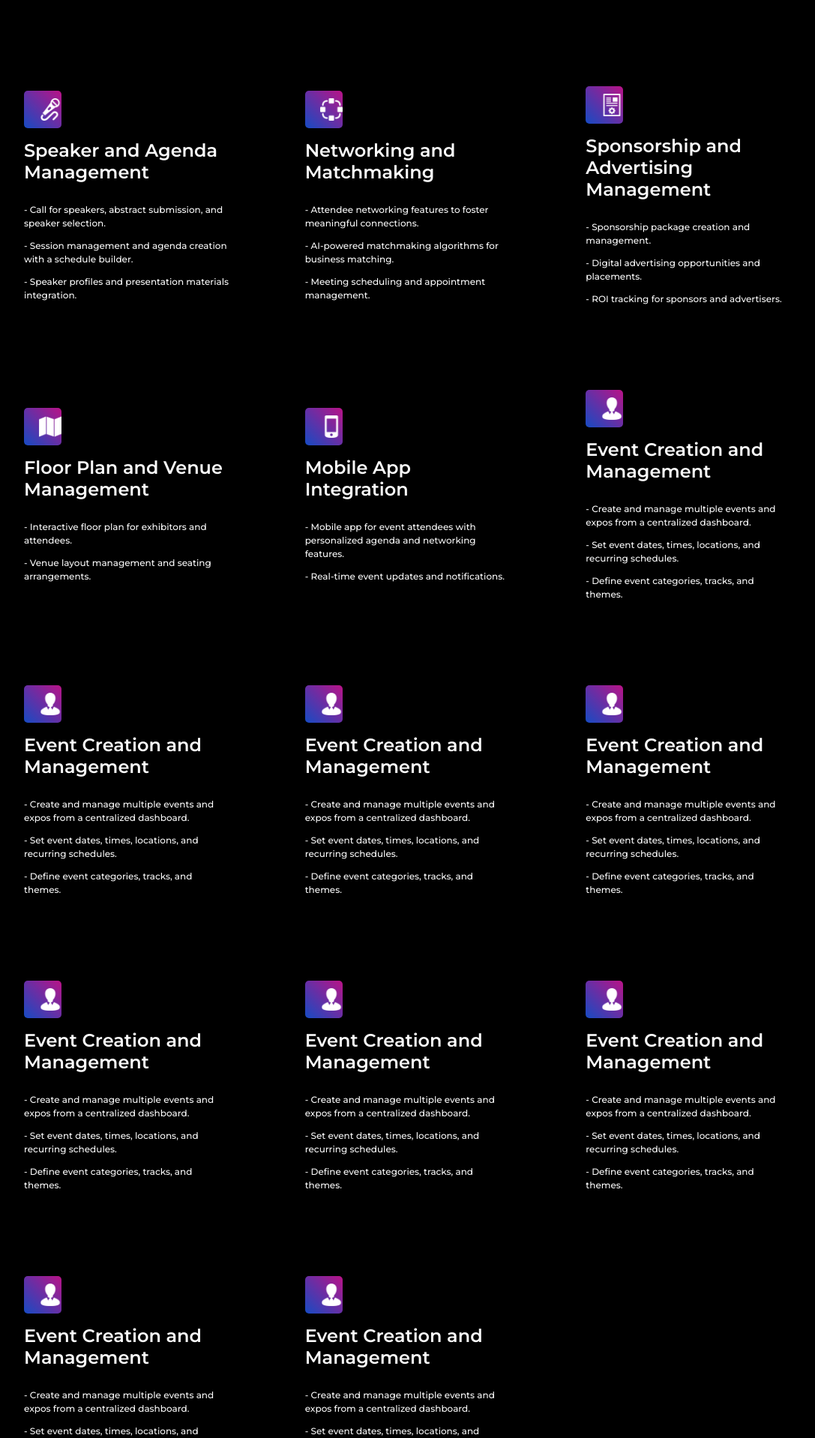
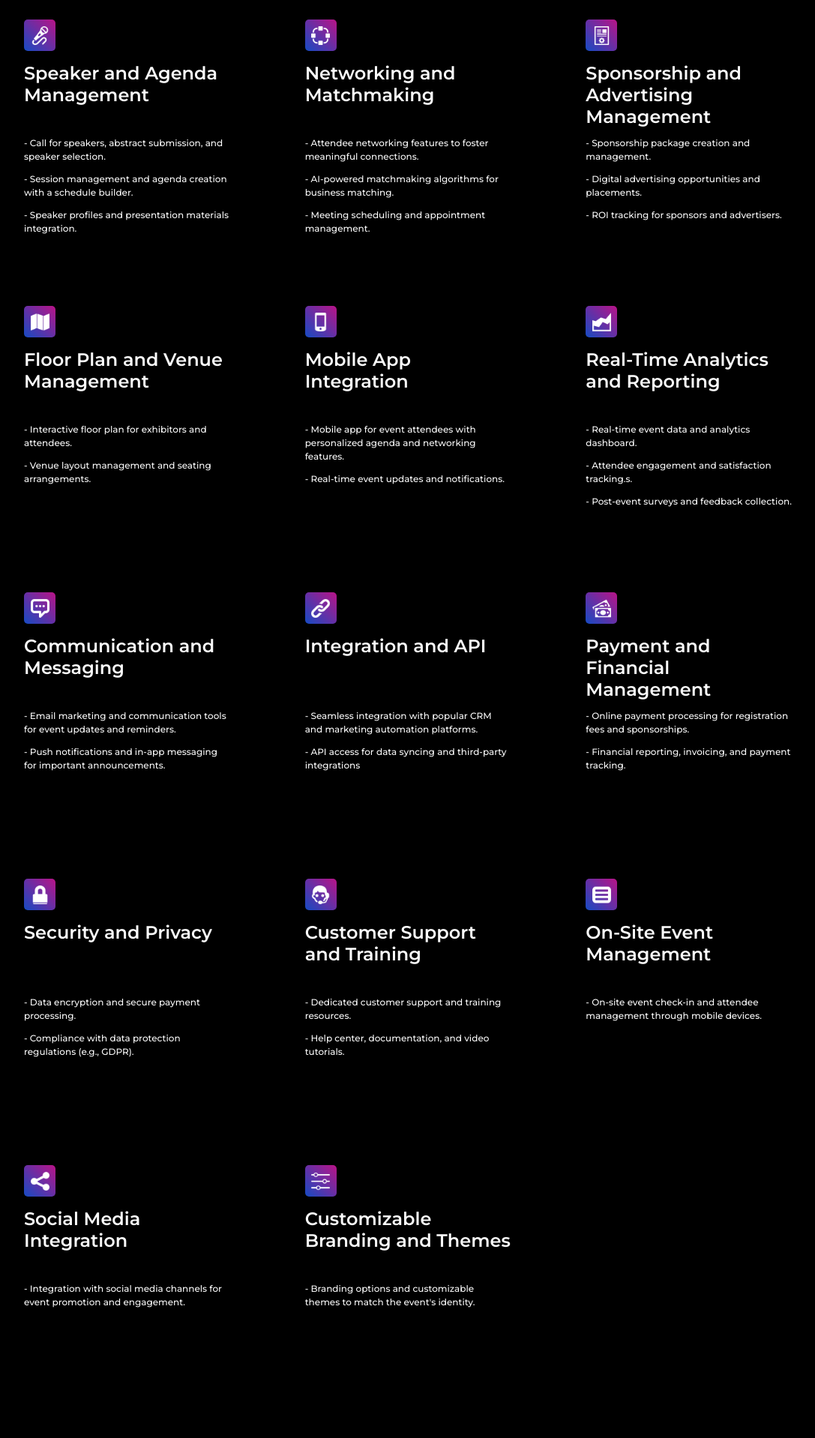
Before and after one commit to prathmeshgokhe/infivent, a React (Create React App) app: page / in a window 1280 px wide. Shown: the part 4882-6800 px from the top of the page at 75% size, without its empty margins (96-1183 px from the left). Built offline with nearby package versions, Linux system fonts and the light colour scheme.

Commit message:
bug fixes

```diff
--- a/package.json
+++ b/package.json
@@ -6,6 +6,7 @@
     "@testing-library/jest-dom": "^5.17.0",
     "@testing-library/react": "^13.4.0",
     "@testing-library/user-event": "^13.5.0",
+    "aos": "^2.3.4",
     "react": "^18.2.0",
     "react-dom": "^18.2.0",
     "react-icons": "^4.10.1",
--- a/public/index.html
+++ b/public/index.html
@@ -15,6 +15,7 @@
       user's mobile device or desktop. See https://developers.google.com/web/fundamentals/web-app-manifest/
     -->
     <link rel="manifest" href="%PUBLIC_URL%/manifest.json" />
+
     <!--
       Notice the use of %PUBLIC_URL% in the tags above.
       It will be replaced with the URL of the `public` folder during the build.
--- a/src/components/PowerFeature.js
+++ b/src/components/PowerFeature.js
@@ -1,15 +1,22 @@
 import React from "react";
 import "../styles/powerfeature.scss";
-import human from "../images/human.png"
-import note from "../images/note.png"
-import home from "../images/home.png"
-import mic from "../images/mic.png"
-import network from "../images/network.png"
-import sponsor from "../images/sponsorship.png"
-import floor from "../images/floorplan.png"
-import mobile from "../images/mobileintegration.png"
-import analytics from "../images/analytics.png"
-import integration from "../images/integration.png"
+import human from "../images/human.png";
+import note from "../images/note.png";
+import home from "../images/home.png";
+import mic from "../images/mic.png";
+import network from "../images/network.png";
+import sponsor from "../images/sponsorship.png";
+import floor from "../images/floorplan.png";
+import mobile from "../images/mobileintegration.png";
+import analytics from "../images/analytics.png";
+import integration from "../images/integration.png";
+import message from "../images/message.png";
+import payment from "../images/tickits.png";
+import security from "../images/security.png";
+import customer from "../images/customer.png";
+import onsite from "../images/onsite.png";
+import socialmedia from "../images/share.png";
+import customize from "../images/customize.png";
 
 const PowerFeature = () => {
   return (
@@ -25,17 +32,7 @@
         <div className="card">
           <div className="icon-container">
             <div className="img-container">
-              {/* <Image
-                sizes="100%"
-                fill
-                alt={feature.heading}
-                src={feature.image.url}
-              /> */}
-              <img
-                src={human}
-                height="30"
-                width="50"
-              />
+              <img src={human} alt="" />
             </div>
           </div>
           <h3>Event Creation and Management</h3>
@@ -53,23 +50,14 @@
         <div className="card">
           <div className="icon-container">
             <div className="img-container">
-              {/* <Image
-                  sizes="100%"
-                  fill
-                  alt={feature.heading}
-                  src={feature.image.url}
-                /> */}
-              <img
-                src={note}
-                height="30"
-                width="50"
-              />
+              <img src={note} alt="" />
             </div>
           </div>
           <h3>Registration and Attendee Management</h3>
           <ul>
             <li>
-              - Customizable registration forms with a form builder for attendee data collection.
+              - Customizable registration forms with a form builder for attendee
+              data collection.
             </li>
             <li>
               - Online attendee registration, ticketing, and payment processing.
@@ -81,23 +69,14 @@
         <div className="card">
           <div className="icon-container">
             <div className="img-container">
-              {/* <Image
-                  sizes="100%"
-                  fill
-                  alt={feature.heading}
-                  src={feature.image.url}
-                /> */}
-              <img
-                src={home}
-                height="30"
-                width="50"
-              />
+              <img src={home} alt="" />
             </div>
           </div>
           <h3>Exhibitor and Booth Management</h3>
           <ul>
             <li>
-              - Exhibitor registration, booth assignment, and floor plan management.
+              - Exhibitor registration, booth assignment, and floor plan
+              management.
             </li>
             <li>
               - Lead retrieval and exhibitor analytics for better ROI tracking.
@@ -108,17 +87,7 @@
         <div className="card">
           <div className="icon-container">
             <div className="img-container">
-              {/* <Image
-                  sizes="100%"
-                  fill
-                  alt={feature.heading}
-                  src={feature.image.url}
-                /> */}
-              <img
-                src={mic}
-                height="30"
-                width="50"
-              />
+              <img src={mic} alt="" />
             </div>
           </div>
           <h3>Speaker and Agenda Management</h3>
@@ -135,17 +104,7 @@
         <div className="card">
           <div className="icon-container">
             <div className="img-container">
-              {/* <Image
-                  sizes="100%"
-                  fill
-                  alt={feature.heading}
-                  src={feature.image.url}
-                /> */}
-              <img
-                src={network}
-                height="30"
-                width="50"
-              />
+              <img src={network} alt="" />
             </div>
           </div>
           <h3>Networking and Matchmaking</h3>
@@ -153,341 +112,176 @@
             <li>
               - Attendee networking features to foster meaningful connections.
             </li>
-            <li>
-              - AI-powered matchmaking algorithms for business matching.
-            </li>
+            <li>- AI-powered matchmaking algorithms for business matching.</li>
             <li> - Meeting scheduling and appointment management.</li>
           </ul>
         </div>
         <div className="card">
           <div className="icon-container">
             <div className="img-container">
-              {/* <Image
-                  sizes="100%"
-                  fill
-                  alt={feature.heading}
-                  src={feature.image.url}
-                /> */}
-              <img
-                src={sponsor}
-                height="30"
-                width="50"
-              />
+              <img src={sponsor} alt="" />
             </div>
           </div>
           <h3>Sponsorship and Advertising Management</h3>
           <ul>
-            <li>
-              - Sponsorship package creation and management.
-            </li>
-            <li>
-              - Digital advertising opportunities and placements.
-            </li>
+            <li>- Sponsorship package creation and management.</li>
+            <li>- Digital advertising opportunities and placements.</li>
             <li> - ROI tracking for sponsors and advertisers.</li>
           </ul>
         </div>
         <div className="card">
           <div className="icon-container">
             <div className="img-container">
-              {/* <Image
-                  sizes="100%"
-                  fill
-                  alt={feature.heading}
-                  src={feature.image.url}
-                /> */}
-              <img
-                src={floor}
-                height="30"
-                width="50"
-              />
+              <img src={floor} alt="" />
             </div>
           </div>
           <h3>Floor Plan and Venue Management</h3>
           <ul>
+            <li>- Interactive floor plan for exhibitors and attendees.</li>
+            <li>- Venue layout management and seating arrangements.</li>
+          </ul>
+        </div>
+        <div className="card">
+          <div className="icon-container">
+            <div className="img-container">
+              <img src={mobile} alt="" />
+            </div>
+          </div>
+          <h3>Mobile App Integration</h3>
+          <ul>
             <li>
-              - Interactive floor plan for exhibitors and attendees.
+              - Mobile app for event attendees with personalized agenda and
+              networking features.
+            </li>
+            <li>- Real-time event updates and notifications.</li>
+          </ul>
+        </div>
+        <div className="card">
+          <div className="icon-container">
+            <div className="img-container">
+              <img src={analytics} alt="" />
+            </div>
+          </div>
+          <h3>Real-Time Analytics and Reporting</h3>
+          <ul>
+            <li>- Real-time event data and analytics dashboard.</li>
+            <li>- Attendee engagement and satisfaction tracking.s.</li>
+            <li>- Post-event surveys and feedback collection.</li>
+          </ul>
+        </div>
+        <div className="card">
+          <div className="icon-container">
+            <div className="img-container">
+              <img src={message} alt="" />
+            </div>
+          </div>
+          <h3>Communication and Messaging</h3>
+          <ul>
+            <li>
+              - Email marketing and communication tools for event updates and
+              reminders.
             </li>
             <li>
-              - Venue layout management and seating arrangements.
+              - Push notifications and in-app messaging for important
+              announcements.
             </li>
           </ul>
         </div>
         <div className="card">
           <div className="icon-container">
             <div className="img-container">
-              {/* <Image
-                  sizes="100%"
-                  fill
-                  alt={feature.heading}
-                  src={feature.image.url}
-                /> */}
-              <img
-                src={mobile}
-                height="30"
-                width="50"
-              />
+              <img src={integration} alt="" />
             </div>
           </div>
-          <h3>Mobile App Integration</h3>
+          <h3>Integration and API</h3>
           <ul>
             <li>
-              - Mobile app for event attendees with personalized agenda and networking features.
+              - Seamless integration with popular CRM and marketing automation
+              platforms.
             </li>
+            <li>- API access for data syncing and third-party integrations</li>
+          </ul>
+        </div>
+        <div className="card">
+          <div className="icon-container">
+            <div className="img-container">
+              <img src={payment} alt="" />
+            </div>
+          </div>
+          <h3>Payment and Financial Management</h3>
+          <ul>
             <li>
-              - Real-time event updates and notifications.
+              - Online payment processing for registration fees and
+              sponsorships.
+            </li>
+            <li>- Financial reporting, invoicing, and payment tracking.</li>
+          </ul>
+        </div>
+        <div className="card">
+          <div className="icon-container">
+            <div className="img-container">
+              <img src={security} alt="" />
+            </div>
+          </div>
+          <h3>Security and Privacy</h3>
+          <ul>
+            <li>- Data encryption and secure payment processing.</li>
+            <li>- Compliance with data protection regulations (e.g., GDPR).</li>
+          </ul>
+        </div>
+        <div className="card">
+          <div className="icon-container">
+            <div className="img-container">
+              <img src={customer} />
+            </div>
+          </div>
+          <h3>Customer Support and Training</h3>
+          <ul>
+            <li>- Dedicated customer support and training resources.</li>
+
+            <li>- Help center, documentation, and video tutorials.</li>
+          </ul>
+        </div>
+        <div className="card">
+          <div className="icon-container">
+            <div className="img-container">
+              <img src={onsite} alt="" />
+            </div>
+          </div>
+          <h3>On-Site Event Management</h3>
+          <ul>
+            <li>
+              - On-site event check-in and attendee management through mobile
+              devices.
             </li>
           </ul>
         </div>
         <div className="card">
           <div className="icon-container">
             <div className="img-container">
-              {/* <Image
-                  sizes="100%"
-                  fill
-                  alt={feature.heading}
-                  src={feature.image.url}
-                /> */}
-              <img
-                src={human}
-                height="30"
-                width="50"
-              />
+              <img src={socialmedia} />
             </div>
           </div>
-          <h3>Event Creation and Management</h3>
+          <h3>Social Media Integration</h3>
           <ul>
             <li>
-              - Create and manage multiple events and expos from a centralized
-              dashboard.
+              - Integration with social media channels for event promotion and
+              engagement.
             </li>
-            <li>
-              - Set event dates, times, locations, and recurring schedules.
-            </li>
-            <li> - Define event categories, tracks, and themes.</li>
           </ul>
         </div>
         <div className="card">
           <div className="icon-container">
             <div className="img-container">
-              {/* <Image
-                  sizes="100%"
-                  fill
-                  alt={feature.heading}
-                  src={feature.image.url}
-                /> */}
-              <img
-                src={human}
-                height="30"
-                width="50"
-              />
+              <img src={customize} />
             </div>
           </div>
-          <h3>Event Creation and Management</h3>
+          <h3>Customizable Branding and Themes</h3>
           <ul>
             <li>
-              - Create and manage multiple events and expos from a centralized
-              dashboard.
+              - Branding options and customizable themes to match the event's
+              identity.
             </li>
-            <li>
-              - Set event dates, times, locations, and recurring schedules.
-            </li>
-            <li> - Define event categories, tracks, and themes.</li>
-          </ul>
-        </div>
-        <div className="card">
-          <div className="icon-container">
-            <div className="img-container">
-              {/* <Image
-                  sizes="100%"
-                  fill
-                  alt={feature.heading}
-                  src={feature.image.url}
-                /> */}
-              <img
-                src={human}
-                height="30"
-                width="50"
-              />
-            </div>
-          </div>
-          <h3>Event Creation and Management</h3>
-          <ul>
-            <li>
-              - Create and manage multiple events and expos from a centralized
-              dashboard.
-            </li>
-            <li>
-              - Set event dates, times, locations, and recurring schedules.
-            </li>
-            <li> - Define event categories, tracks, and themes.</li>
-          </ul>
-        </div>
-        <div className="card">
-          <div className="icon-container">
-            <div className="img-container">
-              {/* <Image
-                  sizes="100%"
-                  fill
-                  alt={feature.heading}
-                  src={feature.image.url}
-                /> */}
-              <img
-                src={human}
-                height="30"
-                width="50"
-              />
-            </div>
-          </div>
-          <h3>Event Creation and Management</h3>
-          <ul>
-            <li>
-              - Create and manage multiple events and expos from a centralized
-              dashboard.
-            </li>
-            <li>
-              - Set event dates, times, locations, and recurring schedules.
-            </li>
-            <li> - Define event categories, tracks, and themes.</li>
-          </ul>
-        </div>
-        <div className="card">
-          <div className="icon-container">
-            <div className="img-container">
-              {/* <Image
-                  sizes="100%"
-                  fill
-                  alt={feature.heading}
-                  src={feature.image.url}
-                /> */}
-              <img
-                src={human}
-                height="30"
-                width="50"
-              />
-            </div>
-          </div>
-          <h3>Event Creation and Management</h3>
-          <ul>
-            <li>
-              - Create and manage multiple events and expos from a centralized
-              dashboard.
-            </li>
-            <li>
-              - Set event dates, times, locations, and recurring schedules.
-            </li>
-            <li> - Define event categories, tracks, and themes.</li>
-          </ul>
-        </div>
-        <div className="card">
-          <div className="icon-container">
-            <div className="img-container">
-              {/* <Image
-                  sizes="100%"
-                  fill
-                  alt={feature.heading}
-                  src={feature.image.url}
-                /> */}
-              <img
-                src={human}
-                height="30"
-                width="50"
-              />
-            </div>
-          </div>
-          <h3>Event Creation and Management</h3>
-          <ul>
-            <li>
-              - Create and manage multiple events and expos from a centralized
-              dashboard.
-            </li>
-            <li>
-              - Set event dates, times, locations, and recurring schedules.
-            </li>
-            <li> - Define event categories, tracks, and themes.</li>
-          </ul>
-        </div>
-        <div className="card">
-          <div className="icon-container">
-            <div className="img-container">
-              {/* <Image
-                  sizes="100%"
-                  fill
-                  alt={feature.heading}
-                  src={feature.image.url}
-                /> */}
-              <img
-                src={human}
-                height="30"
-                width="50"
-              />
-            </div>
-          </div>
-          <h3>Event Creation and Management</h3>
-          <ul>
-            <li>
-              - Create and manage multiple events and expos from a centralized
-              dashboard.
-            </li>
-            <li>
-              - Set event dates, times, locations, and recurring schedules.
-            </li>
-            <li> - Define event categories, tracks, and themes.</li>
-          </ul>
-        </div>
-        <div className="card">
-          <div className="icon-container">
-            <div className="img-container">
-              {/* <Image
-                  sizes="100%"
-                  fill
-                  alt={feature.heading}
-                  src={feature.image.url}
-                /> */}
-              <img
-                src={human}
-                height="30"
-                width="50"
-              />
-            </div>
-          </div>
-          <h3>Event Creation and Management</h3>
-          <ul>
-            <li>
-              - Create and manage multiple events and expos from a centralized
-              dashboard.
-            </li>
-            <li>
-              - Set event dates, times, locations, and recurring schedules.
-            </li>
-            <li> - Define event categories, tracks, and themes.</li>
-          </ul>
-        </div>
-        <div className="card">
-          <div className="icon-container">
-            <div className="img-container">
-              {/* <Image
-                  sizes="100%"
-                  fill
-                  alt={feature.heading}
-                  src={feature.image.url}
-                /> */}
-              <img
-                src={human}
-                height="30"
-                width="50"
-              />
-            </div>
-          </div>
-          <h3>Event Creation and Management</h3>
-          <ul>
-            <li>
-              - Create and manage multiple events and expos from a centralized
-              dashboard.
-            </li>
-            <li>
-              - Set event dates, times, locations, and recurring schedules.
-            </li>
-            <li> - Define event categories, tracks, and themes.</li>
           </ul>
         </div>
       </div>
--- a/src/styles/powerfeature.scss
+++ b/src/styles/powerfeature.scss
@@ -39,18 +39,23 @@
     grid-template-columns: 1fr 1fr 1fr;
     gap: 100px;
     padding: 50px 0;
-    row-gap: 100px;
+    row-gap: 30px;
 
     .card {
       display: flex;
       flex-direction: column;
       gap: 15px;
+      height: 22em;
 
       .icon-container {
         position: relative;
-        background: linear-gradient(45deg, rgba(22, 75, 195, 1) 0%, rgba(185, 19, 135, 1) 100%);
-        height: 50px;
-        width: 50px;
+        background: linear-gradient(
+          45deg,
+          rgba(22, 75, 195, 1) 0%,
+          rgba(185, 19, 135, 1) 100%
+        );
+        height: 42px;
+        width: 42px;
         display: flex;
         align-items: center;
         justify-content: center;
@@ -58,17 +63,22 @@
 
         .img-container {
           position: relative;
-          width: 30px;
-          height: 30px;
+
+          display: flex;
+          align-items: center;
+          justify-content: center;
 
           img {
-            object-fit: contain;
+            object-fit: cover;
+            height: 25px;
+            width: 25px;
           }
         }
       }
       h3 {
         font-size: 1.5em;
         font-weight: 600;
+        height: 3em;
       }
 
       ul {
```
Also changed, not shown: 1 other file (tests, documents, lock files or other folders).
